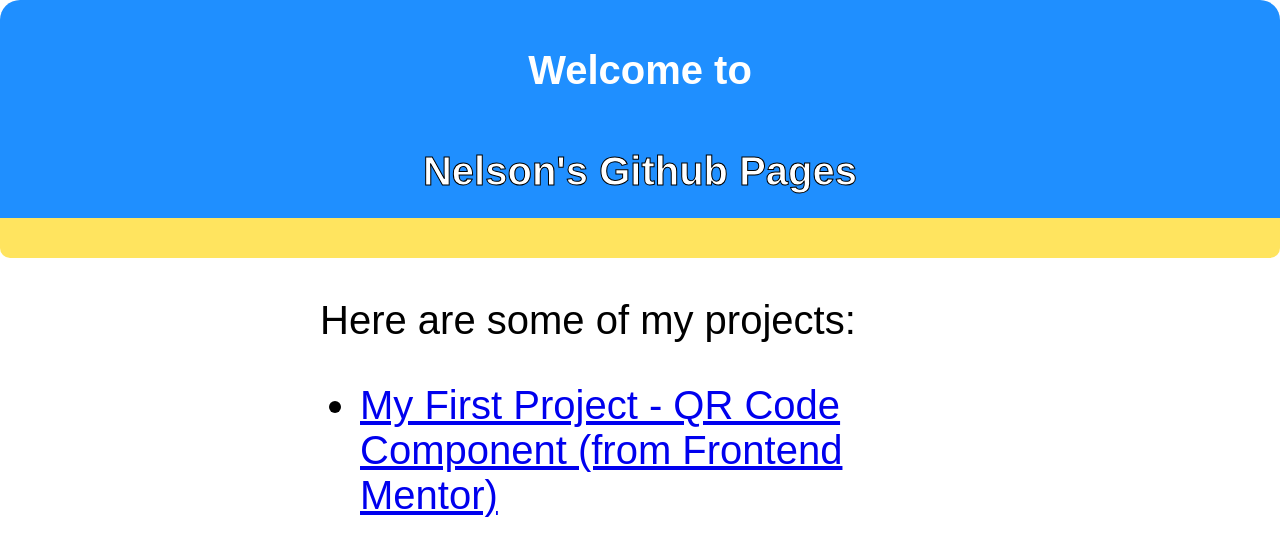
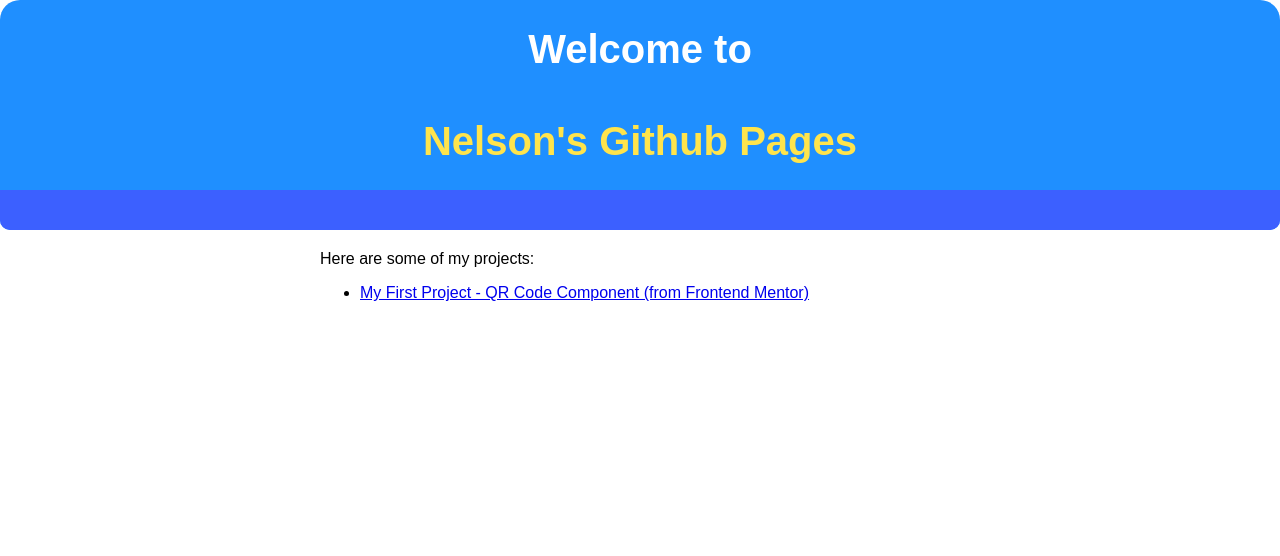
Before and after one commit to nelsonllim/nelsonllim.github.io, a plain HTML site: page index.html in a window 1280 px wide. Drawn offline with Linux system fonts and the light colour scheme.

Commit message:
Optimize the looks

```diff
--- a/index.html
+++ b/index.html
@@ -10,7 +10,6 @@
     <header>
         <h1 class="intro">Welcome to</h1>
         <h1 class="stroke">Nelson's Github&nbsp;Pages</h1>
-        <h1 class="stroke"></h1>
         <nav>
 
         </nav>
--- a/styles.css
+++ b/styles.css
@@ -11,13 +11,13 @@ header {
     display: flex;
     align-items: center;
     flex-direction: column;
-    border-radius: 20px;
+    border-radius: 20px 20px 10px 10px;
 }
 
 nav {
     height: 2.5em;
     width: 100%;
-    background-color: rgb(255, 228, 95);
+    background-color: rgb(60, 96, 255);
     border-radius: 0 0 10px 10px;
 }
 
@@ -25,22 +25,21 @@ h1 {
     color: white;
     text-align: center;
     font-size: 2.5em;
-    margin: .2em;
 }
 
 h1.intro {
-    margin: 1.2em;
+    margin-bottom: .5em;
 }
 
 h1.stroke {
-    -webkit-text-stroke: 1px black;
     font-weight: 700;
+    color: rgb(255, 228, 76);
 }
 
 main {
     width: 50%;
     margin: 20px auto;
-    font-size: 2.5em;
+    font-size: 1em;
 }
 
 
```
